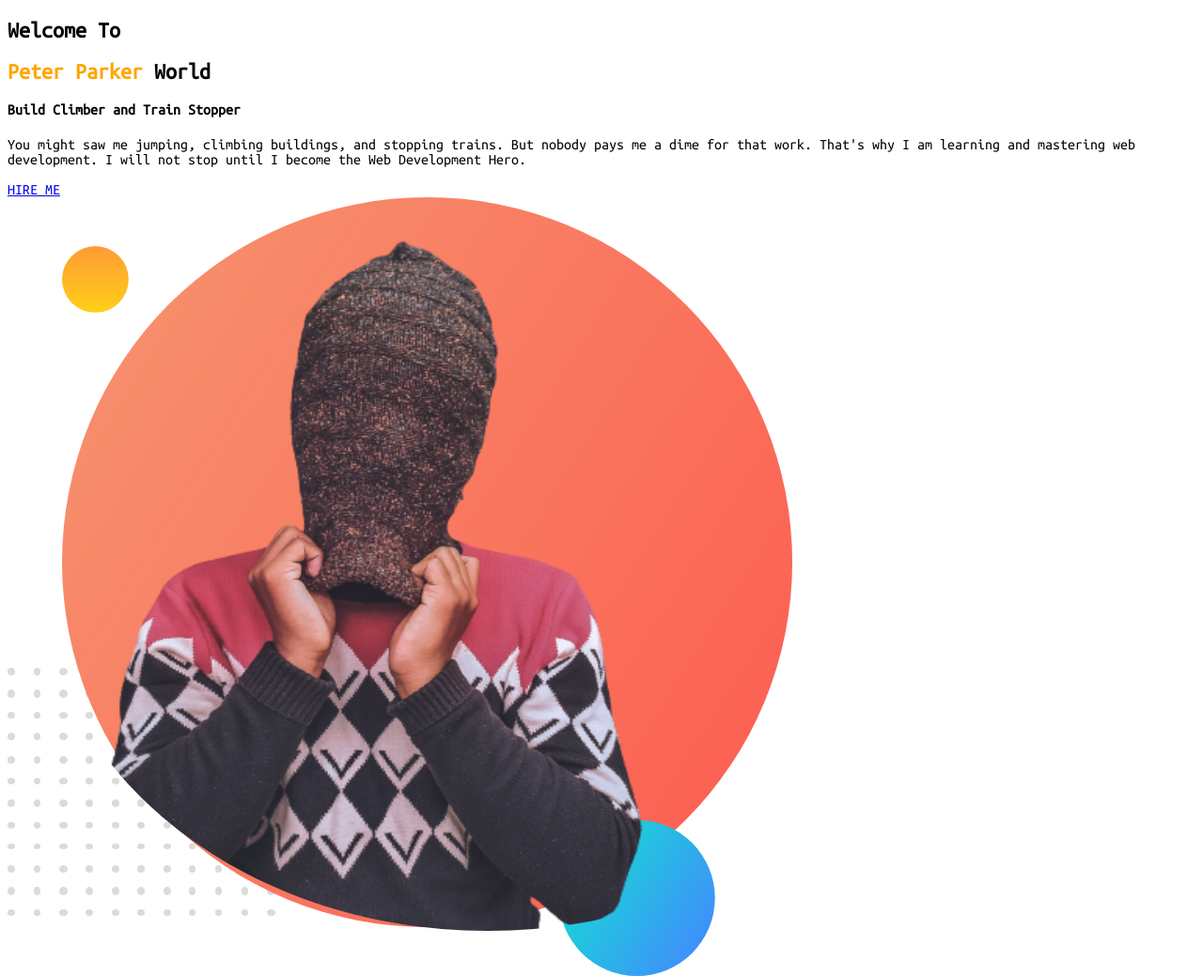
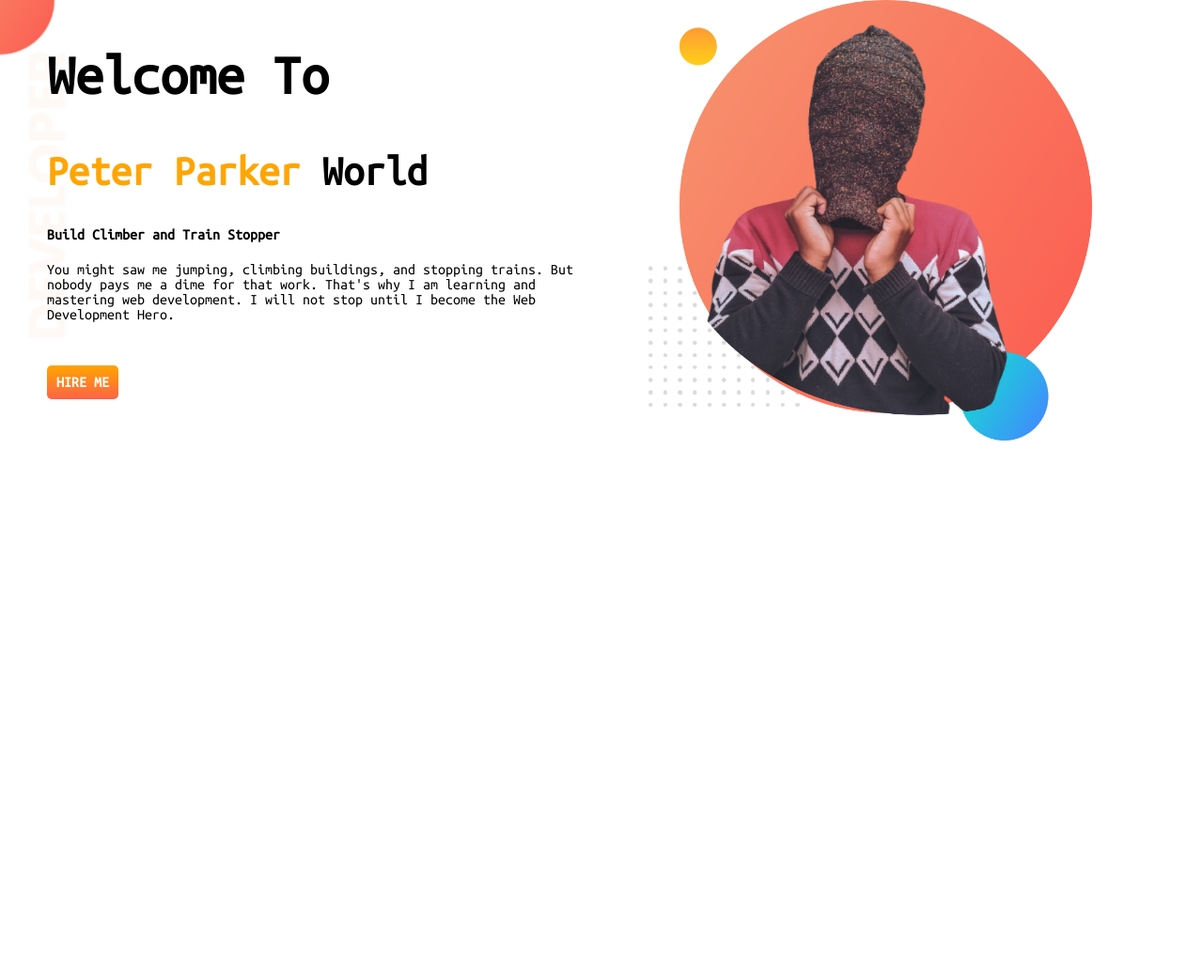
Before and after one commit to NahidulNoman/Developer, a plain HTML site: page index.html in a window 1280 px wide. Shown: the whole page at 94% size. After the commit the page ends 800 px from the top, so only its background shows below. Drawn offline with Linux system fonts and the light colour scheme.

Commit message:
one section complete

```diff
--- a/index.html
+++ b/index.html
@@ -12,14 +12,14 @@
 </head>
 <body>
     <section>
-    <div>
+        <div class="section-two">
             <h1>Welcome To</h1>
     <h2 class="headone"><span>Peter Parker</span> World</h2>
     <h4>Build Climber and Train Stopper</h4>
     <p>You might saw me jumping, climbing buildings, and stopping trains. But nobody pays me a dime for that work. That's why I am learning and mastering web development. I will not stop until I become the Web Development Hero.</p>
     <a class="hire-me" target="_blank" href="https://github.com/NahidulNoman">HIRE ME</a>
         </div>
-  <div>
+    <div class="section-two">
         <img src="images/my-bg.png" alt="">
     </div>
     </section>
--- a/style.css
+++ b/style.css
@@ -1,9 +1,28 @@
 body{
-    font-family: 'Ubuntu Mono', monospace;
+    font-family: 'Ubuntu Mono', monospace;margin:0;
+}
+p{
+    padding-bottom:40px
 }
 .headone span{
 color:orange;
 }
+.headone{
+    font-size: 45px;
+}
 .hire-me{
-
+    background-image: linear-gradient(orange, tomato); text-decoration: none;padding:10px;border-radius:5px;
+    font-weight:700;color:white;
 }
+h1{
+    font-size:60px
+}
+section{
+    display:flex;background-image: url(images/top-banner.png);background-repeat: no-repeat;
+}
+.section-two{
+width:100%;padding-left: 0px;padding-left: 50px;
+}
+.section-two img {
+    width:80%
+}
```
Lines whose indentation alone changed are shown as unchanged.
